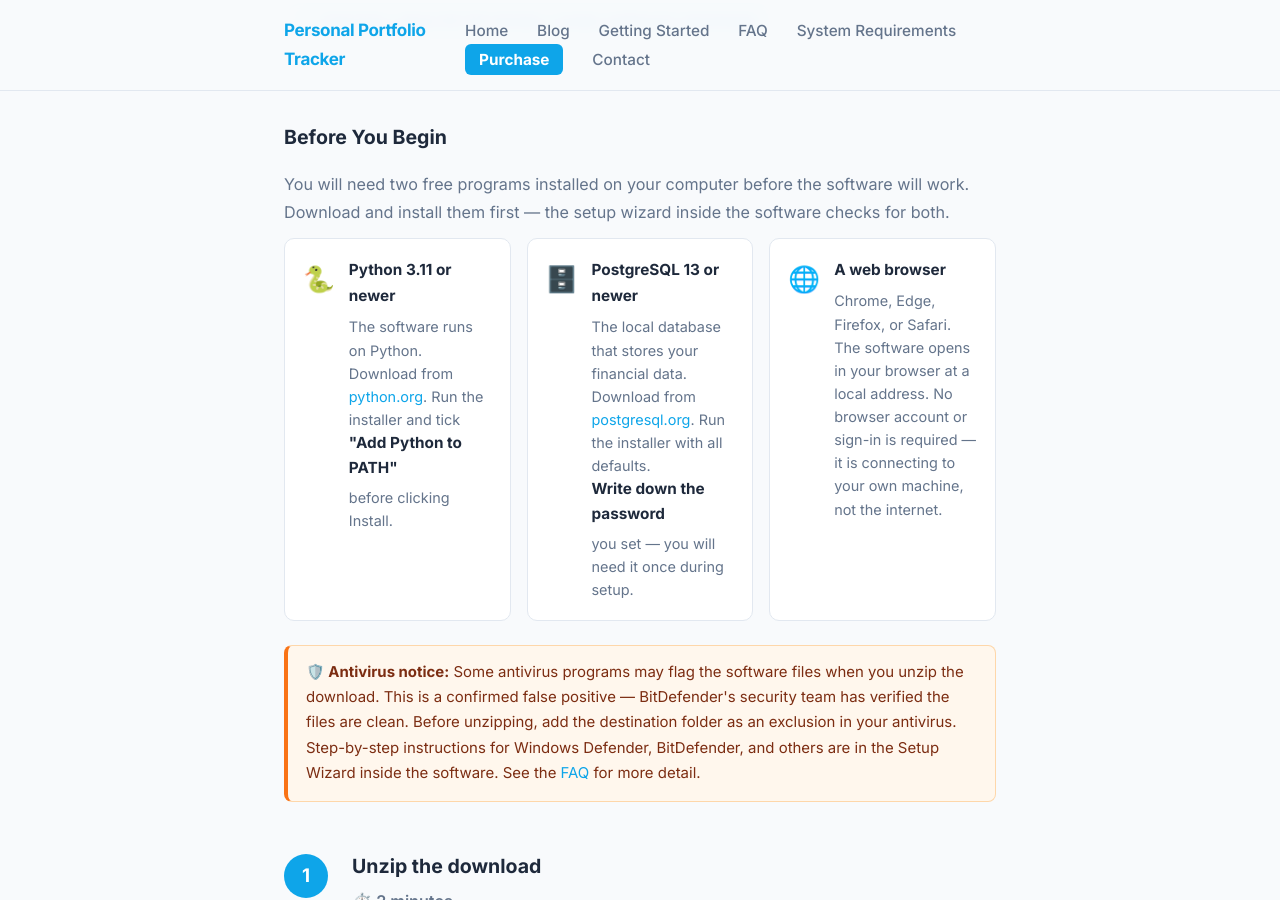
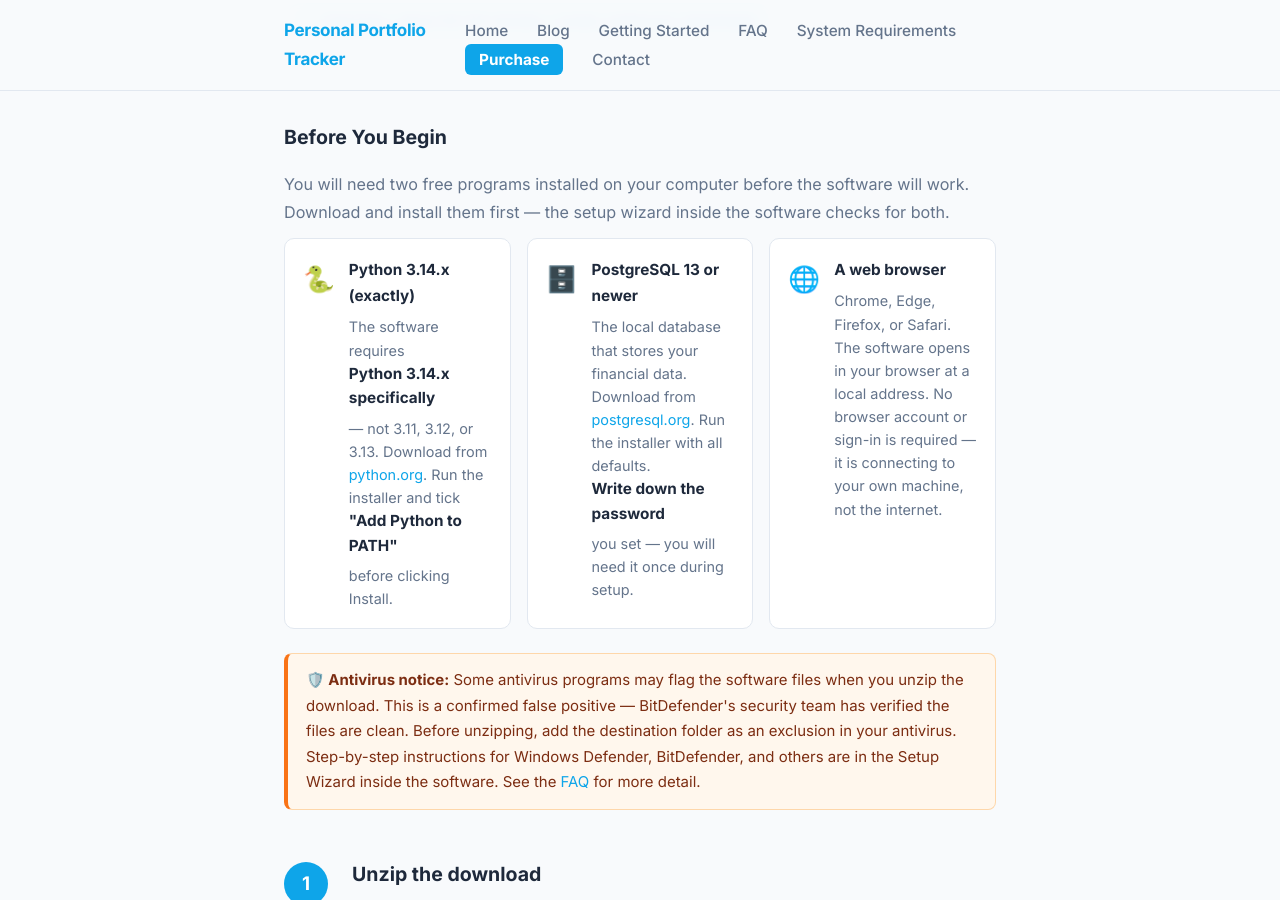
Before and after one commit to srikrishna2024/portfolio-tracker-blog, a Jekyll site: the page built from getting-started/index.html, in a window 1280 px wide and 900 px high, scrolled down 306 px. Built offline with Jekyll 4.4.1, drawn with Linux system fonts in a browser that asks for light colours.

Commit message:
fix Python version: 3.14.x exactly (not 3.11+), matching setup_wizard requirement

```diff
--- a/getting-started/index.html
+++ b/getting-started/index.html
@@ -21,8 +21,8 @@
       <div class="gs-prereq-card">
         <div class="gs-prereq-icon">🐍</div>
         <div>
-          <strong>Python 3.11 or newer</strong>
-          <p>The software runs on Python. Download from <a href="https://www.python.org/downloads/" target="_blank" rel="noopener">python.org</a>. Run the installer and tick <strong>"Add Python to PATH"</strong> before clicking Install.</p>
+          <strong>Python 3.14.x (exactly)</strong>
+          <p>The software requires <strong>Python 3.14.x specifically</strong> — not 3.11, 3.12, or 3.13. Download from <a href="https://www.python.org/downloads/" target="_blank" rel="noopener">python.org</a>. Run the installer and tick <strong>"Add Python to PATH"</strong> before clicking Install.</p>
         </div>
       </div>
       <div class="gs-prereq-card">
--- a/system-requirements/index.html
+++ b/system-requirements/index.html
@@ -52,7 +52,7 @@
     <h2>📋 Software prerequisites</h2>
     <p>The following free software needs to be installed before running the software. The Setup Wizard checks for each one and links you to the installer if missing.</p>
     <ul>
-      <li><strong>Python 3.11 or newer</strong> — free, available from python.org</li>
+      <li><strong>Python 3.14.x (exactly this version)</strong> — free, available from python.org. Other versions (3.11, 3.12, 3.13) will not work.</li>
       <li><strong>A local database engine</strong> — free, the Setup Wizard guides installation</li>
       <li><strong>A modern web browser</strong> — Chrome, Edge, Firefox, or Safari (any recent version). The software opens in your browser at a local address. No browser account or sign-in is required.</li>
     </ul>
```
